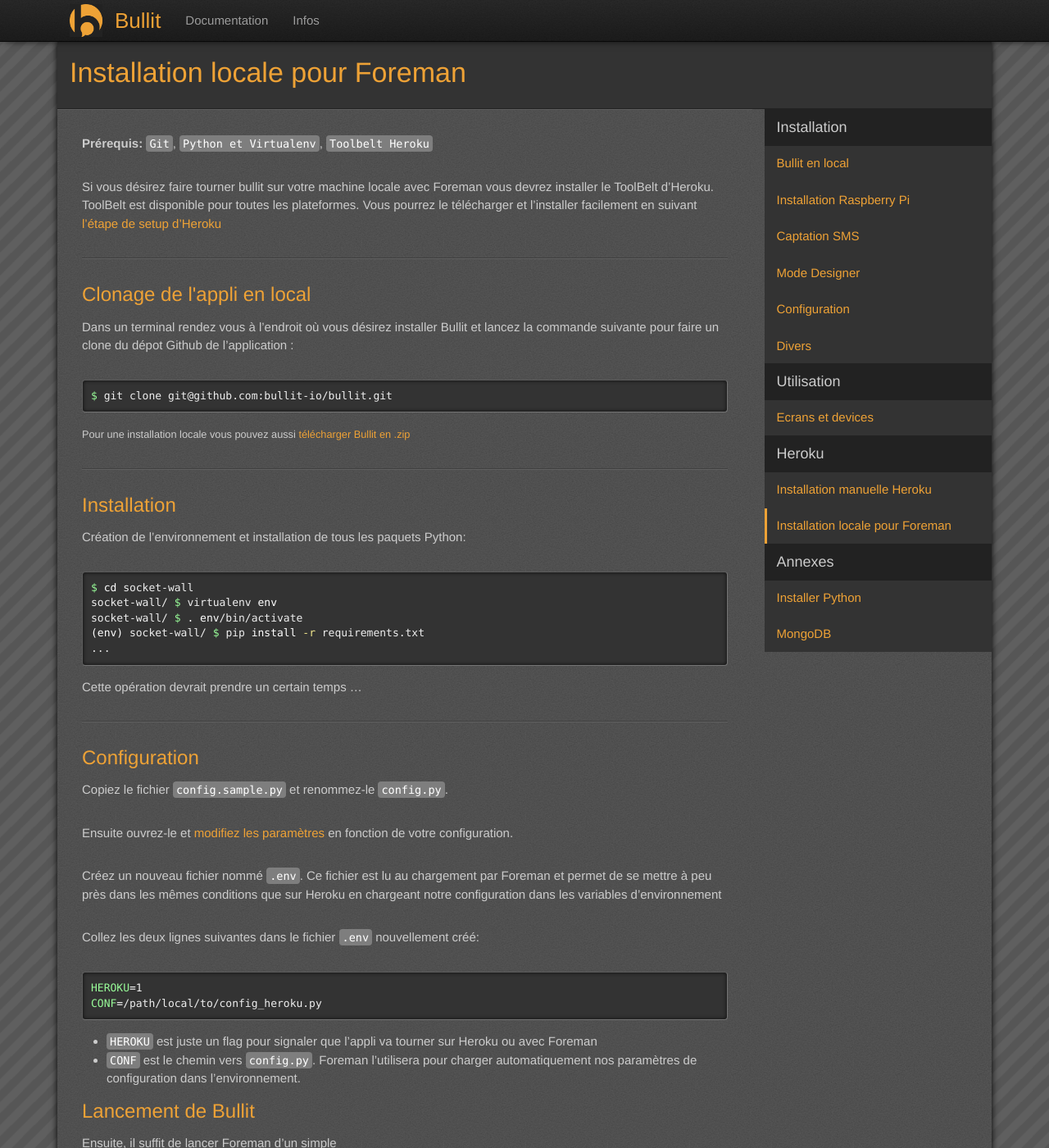
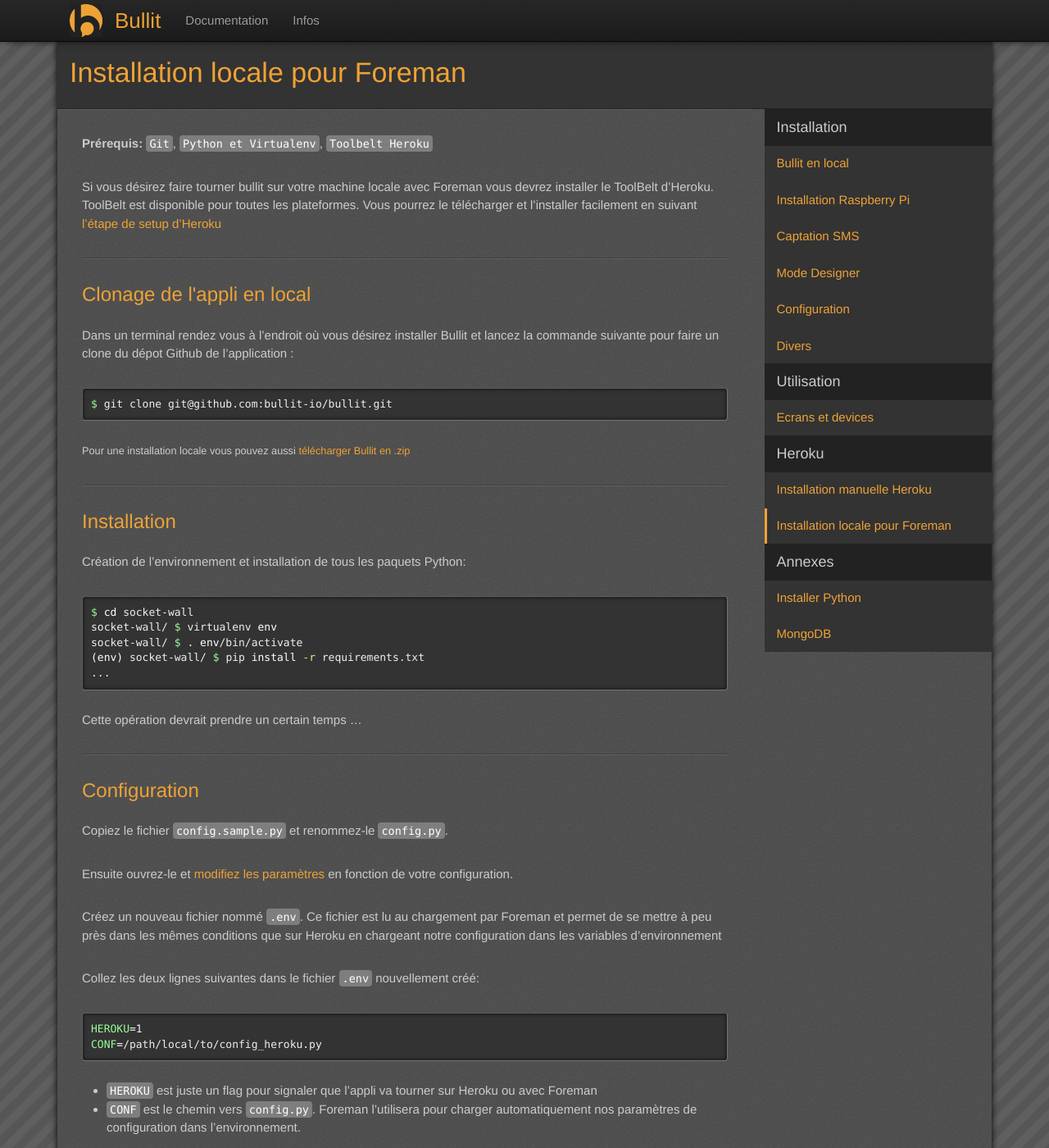
Before and after one commit to chaby69/bullit, a Jekyll site: the page built from _docs/install_foreman.md, in a window 1280 px wide and 1400 px high. Shown: the whole window at 82% size. Built offline with Jekyll 4.4.1, drawn with Linux system fonts in a browser that asks for light colours; nearby versions of some CDN libraries.

```diff
--- a/_sass/_base.scss
+++ b/_sass/_base.scss
@@ -31,7 +31,8 @@ h1, h2, h3, h4, h5, h6,
 p, blockquote, pre,
 ul, ol, dl, figure,
 %vertical-rhythm {
-    margin-bottom: $spacing-unit / 2;
+    // margin-bottom: $spacing-unit / 2;
+    margin-bottom: 25px;
 }
 
 
--- a/_sass/_layout.scss
+++ b/_sass/_layout.scss
@@ -34,44 +34,6 @@ header.site-header {
 
 }
 
-/*.post-meta {*/
-.bg-info-box {
-    background-color: rgba(50, 50, 50, 0.2);
-    border-color: #5c5c5c #747474 #747474 #5c5c5c;
-    border-radius: 6px;
-    border-style: solid;
-    border-width: 1px;
-    box-shadow: 0 0 2px rgba(0, 0, 0, 0.8) inset;
-    color: #ccc;
-    /*font-size: 80%;*/
-    padding: 3px 8px;
-    margin-bottom: 15px;
-}
-
-.bg-alert-box {
-    /*background-color: rgba(50, 50, 50, 0.2);*/
-    background-color: rgba(51, 51, 51, 0.75);
-    border-color: #5c5c5c #747474 #747474 #5c5c5c;
-    border-radius: 6px;
-    border-style: solid;
-    border-width: 1px;
-    box-shadow: 0 0 2px rgba(0, 0, 0, 0.8) inset;
-    color: #eee;
-    /*font-size: 80%;*/
-    padding: 10px;
-    margin-bottom: 15px;
-    text-align: center;
-    // font-weight: bold;
-    img {
-        border: 3px solid #fff;
-        background-color: #fff;
-        border-radius: 4px;
-    }
-    small {
-        font-weight: normal;
-        color: #999;
-    }
-}
 
 h2 {
     color: $brand-color;
@@ -208,6 +170,51 @@ h2 {
     }
 }
 
+
+/*.post-meta {*/
+.bg-info-box {
+    background-color: rgba(50, 50, 50, 0.2);
+    border-color: #5c5c5c #747474 #747474 #5c5c5c;
+    border-radius: 6px;
+    border-style: solid;
+    border-width: 1px;
+    box-shadow: 0 0 2px rgba(0, 0, 0, 0.8) inset;
+    color: #ccc;
+    /*font-size: 80%;*/
+    padding: 3px 8px;
+    margin-bottom: 15px;
+}
+
+.bg-alert-box {
+    /*background-color: rgba(50, 50, 50, 0.2);*/
+    background-color: rgba(51, 51, 51, 0.75);
+    border-color: #5c5c5c #747474 #747474 #5c5c5c;
+    border-radius: 6px;
+    border-style: solid;
+    border-width: 1px;
+    box-shadow: 0 0 2px rgba(0, 0, 0, 0.8) inset;
+    color: #eee;
+    /*font-size: 80%;*/
+    padding: 10px;
+    margin-bottom: 15px;
+    text-align: center;
+    // font-weight: bold;
+    img {
+        border: 3px solid #fff;
+        background-color: #fff;
+        border-radius: 4px;
+    }
+    span.detail {
+        font-size: 85%;
+        font-style: italic;
+        font-weight: normal;
+        color: #999;
+
+        margin-bottom: 0;
+    }
+}
+
+
 footer {
     padding: 15px 0;
     background-color: #3e3e3e;
```
Also changed, not shown: index_docs.html (+8 -4 lines).
